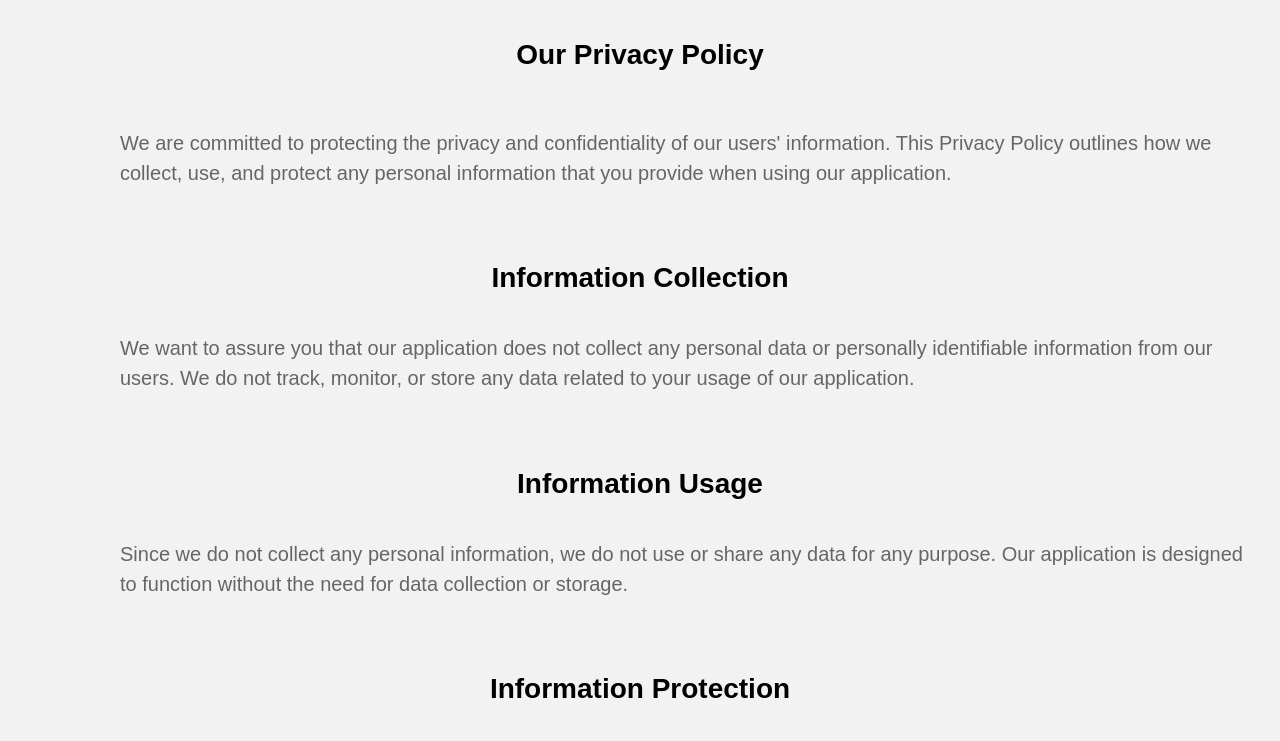
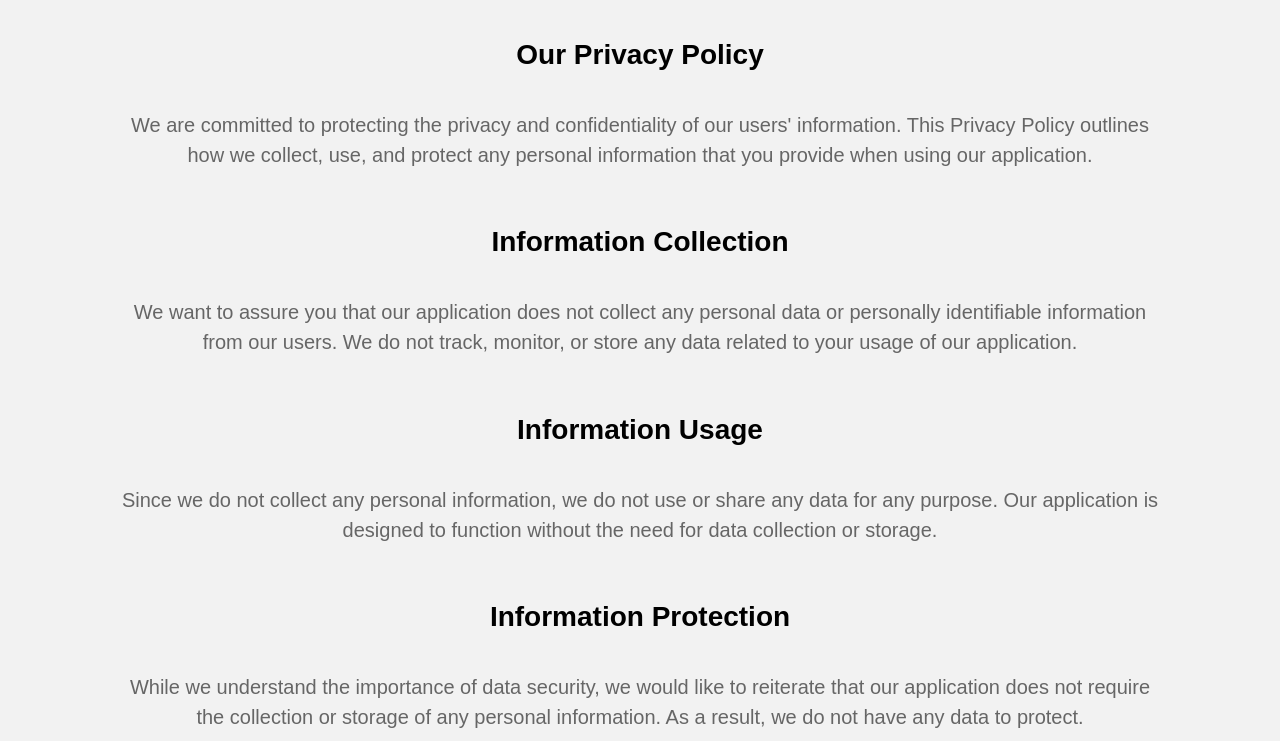
Before and after one commit to biyenka/biyenka.github.io, a plain HTML site: page privacy.html in a window 1280 px wide. Shown: the top 741 px of the page. Drawn offline with Linux system fonts and the light colour scheme.

Commit message:
Update privacy.html

```diff
--- a/privacy.html
+++ b/privacy.html
@@ -21,48 +21,48 @@
 
 	p {
             	color: #666;
-            	text-align: left;
+            	text-align: center;
 		font-size: 20px;
 		line-height: 30px;
 		padding-left: 100px;
+		padding-right: 100px;
         	}
     </style>
 </head>
 
 <body>
 <h1>Our Privacy Policy</h1>
-<br>
 <p>We are committed to protecting the privacy and confidentiality of our users' information. This Privacy Policy outlines how we collect, use, and protect any personal information that you provide when using our application.</p>
 
-<br><br>
+<br>
 <h1>Information Collection</h1>
 <p>We want to assure you that our application does not collect any personal data or personally identifiable information from our users. We do not track, monitor, or store any data related to your usage of our application.</p>
 
-<br><br>
+<br>
 <h1>Information Usage</h1>
 <p>Since we do not collect any personal information, we do not use or share any data for any purpose. Our application is designed to function without the need for data collection or storage.</p>
 
-<br><br>
+<br>
 <h1>Information Protection</h1>
 <p>While we understand the importance of data security, we would like to reiterate that our application does not require the collection or storage of any personal information. As a result, we do not have any data to protect.</p>
 
-<br><br>
+<br>
 <h1>Third-Party Services</h1>
 <p>To maintain transparency, we would like to inform you that our application does not integrate or use any third-party services or plugins that may collect or process user data.</p>
 
-<br><br>
+<br>
 <h1>Children's Privacy</h1>
 <p>Protecting the privacy of children is of utmost importance to us. Our application is not intended for use by individuals under the age of 18, and we do not knowingly collect any personal information from children.</p>
 
-<br><br>
+<br>
 <h1>Changes to this Policy</h1>
 <p>We reserve the right to modify or update this Privacy Policy at any time without prior notice. Any changes made will be effective immediately upon posting the updated Privacy Policy within our application.</p>
 
-<br><br>
+<br>
 <h1>Contact Us</h1>
 <p>If you have any questions or concerns about this Privacy Policy or our practices regarding privacy, please contact us at kasia.biyenka@gmail.com.</p>
 
-<br><br>
+<br>
 <p>Please note that by using our application, you acknowledge that you have read and understood this Privacy Policy and agree to its terms. If you do not agree with this Policy, please refrain from using our application.</p>
 
 </body>
```
